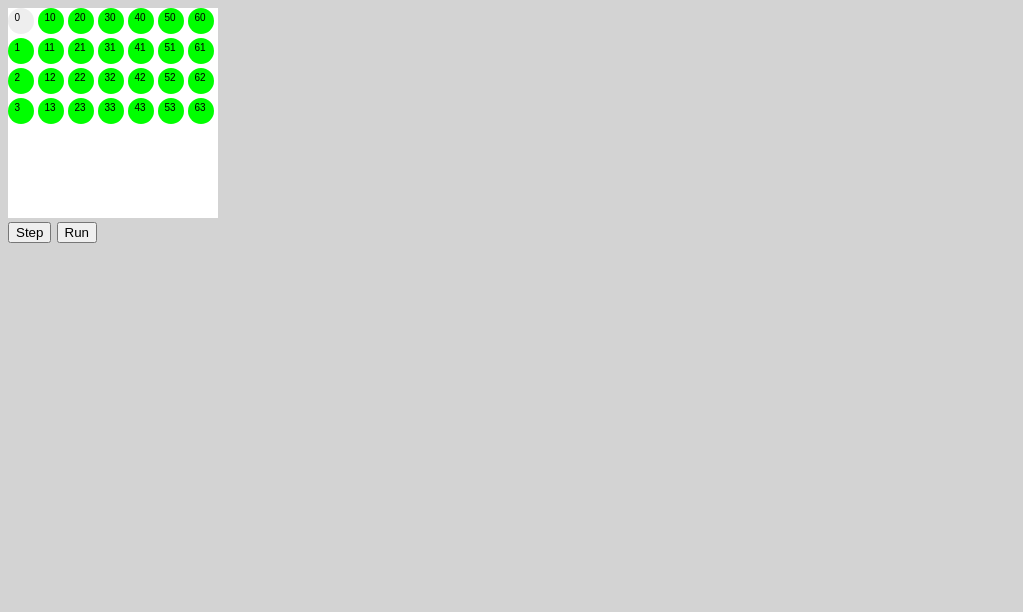
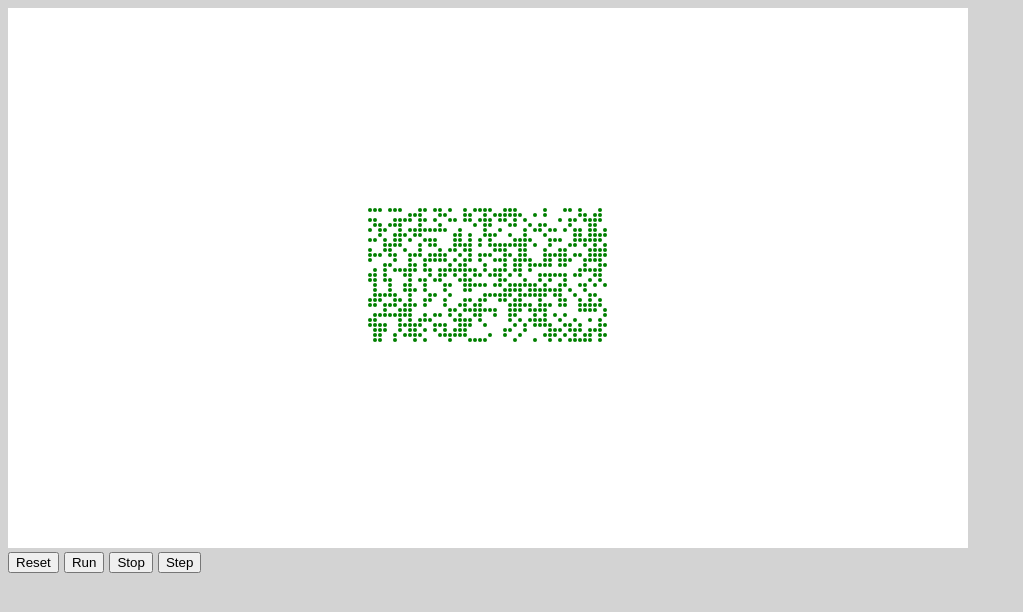
Before and after one commit to boscomonkey/gpulife, a plain HTML site: page index.html in a window 1280 px wide. Shown: the whole page, without its empty margins (0-1023 px from the left). Drawn offline with Linux system fonts and the light colour scheme.

Commit message:
gnu kernel input doesn’t index Array of Float32Array properly
- must convert output to Array of Array

```diff
--- a/index.html
+++ b/index.html
@@ -18,8 +18,10 @@
       <canvas id="myCanvas" class="displayCanvas"></canvas>
     </div>
     <div>
+      <button id="btnInit">Reset</button>
+      <button id="btnRun">Run</button>
+      <button id="btnStop">Stop</button>
       <button id="btnStep">Step</button>
-      <button id="btnRun">Run</button>
     </div>
   </body>
 
--- a/js/gpulife.js
+++ b/js/gpulife.js
@@ -1,10 +1,10 @@
 var gpu = new GPU();
 
-const WIDTH = 7;
-const HEIGHT = 4;
+const WIDTH = 192;
+const HEIGHT = 108;
 
-const RADIUS = 13;
-const DIAMETER = 30;
+const RADIUS = 2;
+const DIAMETER = 5;
 const START_ANGLE = 0;
 const END_ANGLE = 2 * Math.PI;
 
@@ -13,7 +13,7 @@ const END_ANGLE = 2 * Math.PI;
 function initBlankMatrix(width, height) {
     var matrix = [];
     for (var ii = 0 ; ii < width ; ii++) {
-        var row = new Float32Array(height);
+        var row = new Array(height);		// Float32Array
         for (var jj = 0 ; jj < height ; jj++) {
             row[jj] = 0.0;
         }
@@ -31,7 +31,7 @@ function initRandomMatrix(width, height) {
 
     var matrix = [];
     for (var ii = 0 ; ii < width ; ii++) {
-        var row = new Float32Array(height);
+        var row = new Array(height);		// Float32Array
         for (var jj = 0 ; jj < height; jj++) {
             row[jj] = rnd();
         }
@@ -49,7 +49,7 @@ function initXyCodedMatrix(width, height) {
 
     var matrix = [];
     for (var ii = 0 ; ii < width ; ii++) {
-        var row = new Float32Array(height);
+        var row = new Array(height);		// Float32Array
         for (var jj = 0 ; jj < height; jj++) {
             row[jj] = ii * 10 + jj;
         }
@@ -64,10 +64,14 @@ function addGlider(mm, x, y) {
         [0, 0, 1],
         [1, 1, 1],
     ];
+    addBitmap(bitmap, mm, x, y);
+}
+
+function addBitmap(bitmap, mm, x, y) {
     for (var ii = 0 ; ii < bitmap.length ; ii++) {
         var row = bitmap[ii];
         for (var jj = 0 ; jj < row.length ; jj++) {
-            mm[x+jj][y+ii] = row[jj] * 1.0;
+            mm[x+jj][y+ii] = row[jj];
 
             // console.log(ii, jj, 'x+ii', x+ii, 'y+jj', y+jj, 'row[jj]', row[jj]);
         }
@@ -75,22 +79,28 @@ function addGlider(mm, x, y) {
 }
 
 // init a matrix with the GPU
-var gameboard = initXyCodedMatrix(WIDTH, HEIGHT);
-//addGlider(gameboard, 0, 0);
+//
+var gameboard;
+function initialize() {
+    gameboard = initBlankMatrix(WIDTH, HEIGHT);
+    //addGlider(gameboard, 1, 5);
+
+    var rndBitmap = initRandomMatrix(HEIGHT/4, WIDTH/4);
+    addBitmap(rndBitmap, gameboard, Math.floor(WIDTH*3/8), Math.floor(HEIGHT*3/8));
+}
+initialize();
 
 var canvas = document.getElementById("myCanvas");
 var maxDimension = Math.max(WIDTH, HEIGHT);
-canvas['width'] = maxDimension * DIAMETER;
-canvas['height'] = maxDimension * DIAMETER;
+canvas['width'] = WIDTH * DIAMETER;
+canvas['height'] = HEIGHT * DIAMETER;
 
 var ctx = canvas.getContext("2d");
 
 // draw the matrix
 //
 function render(matrix) {
-    /*
-    */
-    console.log('matrix', matrix);
+    // console.log('matrix', matrix);
     // console.log('lengths', matrix.map(function(itm) { return itm.length }));
 
     ctx.clearRect(0, 0, canvas.width, canvas.height);
@@ -101,16 +111,24 @@ function render(matrix) {
         for (var jj = 0 ; jj < height ; jj++) {
             var y = jj * DIAMETER + RADIUS;
             var cell = matrix[ii][jj];
-            if (cell > 0.5) {
-                ctx.fillStyle = "#0f0";
+            if (cell > 0.9) {
+                ctx.fillStyle = "green";	// "#0f0";
 
                 ctx.beginPath();
                 ctx.arc(x, y, RADIUS, START_ANGLE, END_ANGLE);
                 ctx.fill();
 
+                /*
+                 * text
+                 *
                 ctx.fillStyle = "black";
                 ctx.fillText(""+cell, x-RADIUS/2, y);
+                 *
+                 */
             }
+            /*
+             * blank
+             *
             else {
                 ctx.fillStyle = "#EEE";
 
@@ -121,6 +139,8 @@ function render(matrix) {
                 ctx.fillStyle = "black";
                 ctx.fillText(""+cell, x-RADIUS/2, y);
             }
+            *
+            */
         }
     }
 }
@@ -130,7 +150,8 @@ render(gameboard);
 var calcNextBoard = gpu.createKernel(
     function(board) {
         function binary(cell) {
-            if (cell > 0.5) {
+            return cell;
+            if (cell > 0.9) {
                 return 1;
             }
             else {
@@ -223,7 +244,7 @@ var dimensionsMatrix = gpu.createKernel(
 
 var invertMatrix = gpu.createKernel(
     function(board) {
-        if (board[this.thread.y][this.thread.x] > 0.8) {
+        if (board[this.thread.y][this.thread.x] == 1) {
             return 0;
         } else {
             // return this.thread.y*10 + this.thread.x;
@@ -238,19 +259,10 @@ var yxCodeMatrix = gpu.createKernel(
 ).dimensions([HEIGHT, WIDTH]);
 
 function stepEvent(evt) {
-    var newboard = copyMatrix(gameboard);
+    var newboard = calcNextBoard(gameboard);
+    render(newboard);
 
-    /*
-    var oldX = gameboard.length
-    var oldY = gameboard[0].length;
-    var newX = newboard.length;
-    var newY = newboard[0].length;
-    console.log(oldX, oldY, ' -> ', newX, newY);
-    */
-
-    render(newboard, WIDTH, HEIGHT);
-
-    gameboard = newboard;
+    gameboard = newboard.map( function(row) {return Array.from(row)} );
 }
 
 // init step button
@@ -258,9 +270,34 @@ var btnStep = document.getElementById("btnStep");
 btnStep.addEventListener("click", stepEvent);
 
 // init run button
+var runFlag = false;
 var runForever = function() {
     stepEvent();
-    setTimeout(runForever, 0);
+    if (runFlag) {
+        setTimeout(runForever, 0);
+    }
 }
 var btnRun = document.getElementById("btnRun");
-btnRun.addEventListener("click", runForever);
+btnRun.addEventListener("click", function(evt) {
+    runFlag = true;
+    runForever();
+});
+
+// init stop button
+var btnStop = document.getElementById("btnStop");
+btnStop.addEventListener("click", function(evt) {
+    runFlag = false;
+});
+
+// init init button
+var btnInit = document.getElementById("btnInit");
+btnInit.addEventListener("click", function(evt) {
+    runFlag = false;
+    setTimeout(
+        function() {
+            initialize();
+            render(gameboard);
+        },
+        10
+    );
+});
```
